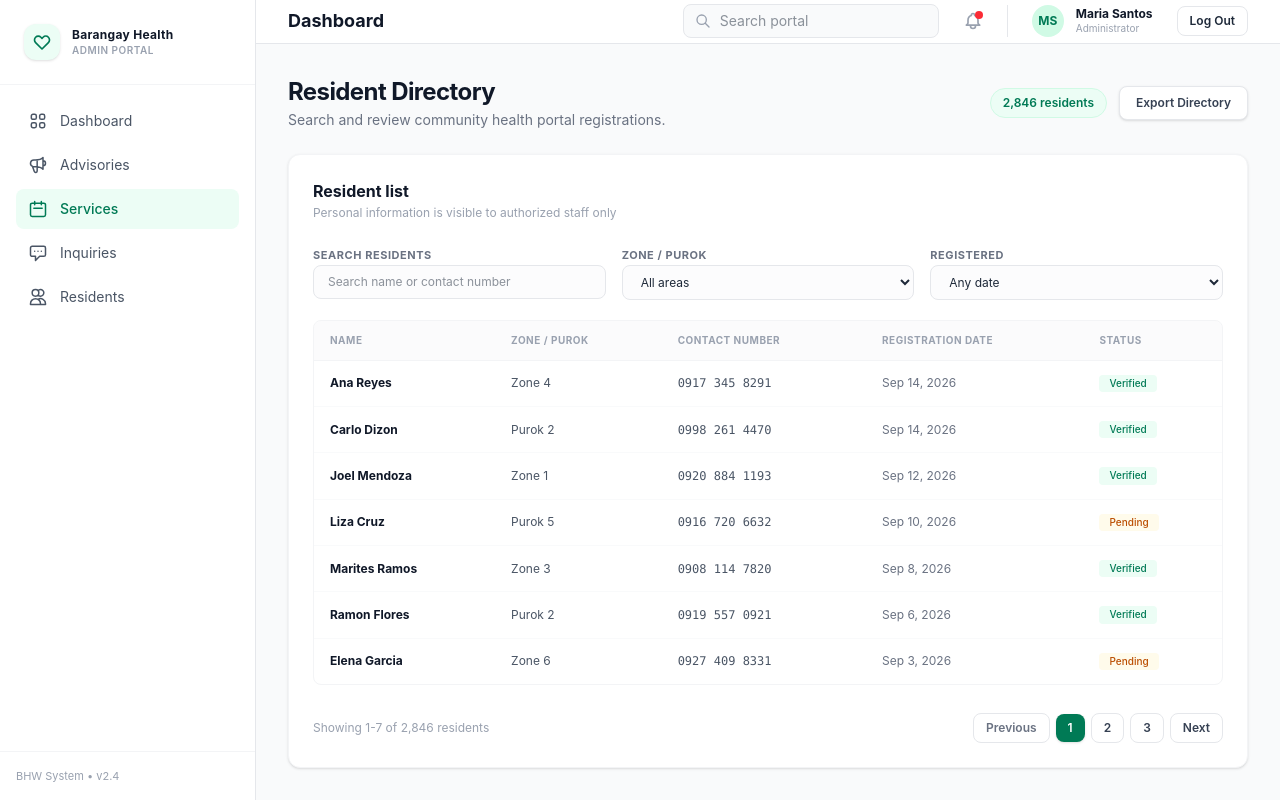
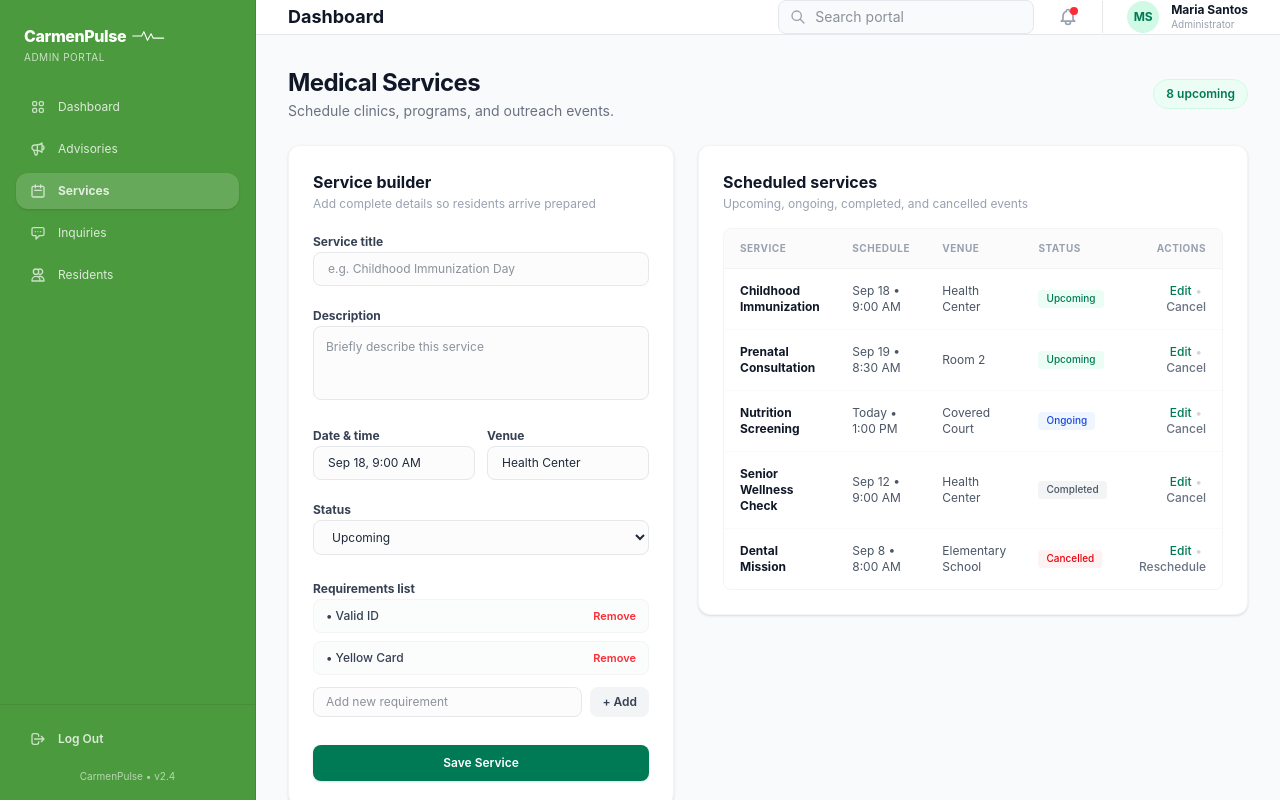
Before and after one commit to raParadillo/CarmenPulseWeb, a Vue app: page /services in a window 1280 px wide. Built offline with nearby package versions, Linux system fonts and the light colour scheme; the HTML template or start-up script is replaced by a standard one.

Commit message:
merged all branches and made the routes functional

```diff
--- a/src/App.vue
+++ b/src/App.vue
@@ -1,13 +1,8 @@
 <script setup lang="ts">
-//import Dashboard from './views/Dashboard.vue'
-//import AdvisoriesView from './views/AdvisoriesView.vue';
-//import ServicesView from './views/Services.vue';
-//import InquiriesView from './views/InquiriesView.vue';
-import ResidentsView from './views/ResidentsView.vue';
+// Clean and simple root component
 </script>
 
 <template>
-  <ResidentsView/>
+  <!-- This automatically displays the correct view based on the current URL path -->
+  <RouterView />
 </template>
-
-<style scoped></style>
--- a/src/main.ts
+++ b/src/main.ts
@@ -1,5 +1,9 @@
 import { createApp } from 'vue'
 import App from './App.vue'
+import router from './router'; // <-- Import your router folder
 import './style.css'
 
-createApp(App).mount('#app')
+const app = createApp(App)
+
+app.use(router) // <-- Tell Vue to use the router
+app.mount('#app')
--- a/src/views/Authentication/Components/Header.vue
+++ b/src/views/Authentication/Components/Header.vue
@@ -1,4 +1,6 @@
 <script setup lang="ts">
+
+
 </script>
 
 <template>
@@ -38,12 +40,6 @@
                     <p class="text-[10px] text-gray-400">Administrator</p>
                 </div>
             </div>
-
-            <!-- Log Out Button -->
-            <button
-                class="border border-gray-200 text-xs font-semibold px-3 py-1.5 rounded-lg hover:bg-gray-50 transition-colors">
-                Log Out
-            </button>
         </div>
     </header>
 </template>
--- a/src/views/Authentication/Components/Login.vue
+++ b/src/views/Authentication/Components/Login.vue
@@ -1,6 +1,8 @@
 <script setup lang="ts">
 import { computed, ref } from 'vue'
+import { useRouter } from 'vue-router'
 
+const router = useRouter()
 const email = ref('')
 const password = ref('')
 
@@ -8,47 +10,82 @@ const isFormValid = computed(() => email.value.trim() !== '' && password.value.t
 
 const handleSubmit = () => {
   if (!isFormValid.value) return
-  console.log('Sign in button clicked with email:', email.value, 'and password:', password.value)
+  router.push('/')
 }
 </script>
 
 <template>
-  <div class="w-full max-w-md rounded-2xl bg-white px-8 py-10 shadow-lg ring-1 ring-slate-900/5">
-    <h1 class="text-4xl font-semibold tracking-tight text-slate-900">Welcome back</h1>
-    <p class="mt-2 text-base text-slate-600">Sign in to continue to the admin portal.</p>
+  <div class="min-h-screen w-full bg-[#4C9A3E] grid grid-cols-1 lg:grid-cols-2 overflow-hidden">
+
+    <!-- Left Hero Banner Panel -->
+    <div class="bg-[#4C9A3E] p-12 lg:p-20 text-white flex flex-col justify-between relative overflow-hidden">
+      <!-- Background decorative blur effect -->
+      <div class="absolute -left-12 -bottom-12 w-96 h-96 bg-white/10 rounded-full blur-3xl pointer-events-none"></div>
+
+      <div class="flex items-center space-x-2">
+        <span class="text-white font-extrabold text-xl tracking-tight">CarmenPulse</span>
+        <svg class="w-12 h-6 text-white" fill="none" stroke="currentColor" viewBox="0 0 100 40">
+          <path stroke-linecap="round" stroke-linejoin="round" stroke-width="3" d="M2 20h25l6-12 10 24 10-18 6 12h29" />
+        </svg>
+      </div>
+
+      <div class="my-auto py-10">
+        <p class="text-xs uppercase tracking-widest font-semibold text-white/80 mb-3">Community Health, Connected</p>
+        <h1 class="text-4xl lg:text-5xl font-extrabold tracking-tight leading-tight mb-4">
+          Manage care with clarity and confidence.
+        </h1>
+        <p class="text-base text-white/90 leading-relaxed max-w-md">
+          A secure workspace for Barangay Health Workers and administrators.
+        </p>
+      </div>
+
+      <div>
+        <p class="text-xs text-white/70">Authorized personnel only • Records are protected</p>
+      </div>
+    </div>
+
+    <!-- Right Form Panel (Full Height & Width) -->
+    <div class="bg-white p-10 lg:p-20 flex flex-col justify-center h-full shadow-2xl">
+      <div class="max-w-md w-full mx-auto">
+        <h2 class="text-3xl font-bold tracking-tight text-slate-900">Welcome back</h2>
+        <p class="mt-2 text-sm text-slate-500">Sign in to continue to the admin portal.</p>
 
         <form class="mt-8 space-y-5" @submit.prevent="handleSubmit">
           <div>
-        <label for="email" class="mb-2 block text-sm font-medium text-slate-800">Email address</label>
+            <label for="email" class="mb-2 block text-xs font-semibold uppercase tracking-wider text-slate-700">Email
+              address</label>
             <input id="email" v-model="email" type="email" required placeholder="admin@barangay.gov.ph"
-          class="w-full rounded-md border border-slate-300 bg-white px-3 py-3 text-base text-slate-900 shadow-sm outline-none transition focus:border-slate-400 focus:ring-2 focus:ring-slate-200" />
+              class="w-full rounded-xl border border-slate-200 bg-slate-50/50 px-4 py-3.5 text-sm text-slate-900 outline-none transition focus:border-[#4C9A3E] focus:bg-white focus:ring-2 focus:ring-[#4C9A3E]/20" />
           </div>
 
           <div>
-        <label for="password" class="mb-2 block text-sm font-medium text-slate-800">Password</label>
-        <input id="password" v-model="password" type="password" required placeholder="Enter password"
-          class="w-full rounded-md border border-slate-300 bg-white px-3 py-3 text-base text-slate-900 shadow-sm outline-none transition focus:border-slate-400 focus:ring-2 focus:ring-slate-200" />
+            <label for="password"
+              class="mb-2 block text-xs font-semibold uppercase tracking-wider text-slate-700">Password</label>
+            <input id="password" v-model="password" type="password" required placeholder="••••••••••••"
+              class="w-full rounded-xl border border-slate-200 bg-slate-50/50 px-4 py-3.5 text-sm text-slate-900 outline-none transition focus:border-[#4C9A3E] focus:bg-white focus:ring-2 focus:ring-[#4C9A3E]/20" />
+          </div>
+
+          <div
+            class="flex items-center text-xs text-slate-500 bg-emerald-50/50 p-3.5 rounded-xl border border-emerald-100/60">
+            <span
+              class="mr-2 inline-flex h-4 w-4 shrink-0 items-center justify-center rounded-full bg-emerald-100 text-[10px] font-bold text-[#4C9A3E]">
+              i
+            </span>
+            <p>Invalid credentials will be reported. MFA appears when enabled.</p>
           </div>
 
           <button type="submit" :disabled="!isFormValid"
-        class="mt-6 flex w-full items-center justify-center rounded-md bg-[#0f5d4f] px-3 py-3 text-base font-medium text-white shadow-sm transition hover:bg-[#0e4c40] focus:outline-none focus:ring-2 focus:ring-[#0f5d4f] focus:ring-offset-2 disabled:cursor-not-allowed disabled:bg-slate-300 disabled:text-slate-500">
-        Sign in
+            class="w-full flex items-center justify-center rounded-xl bg-[#4C9A3E] px-4 py-4 text-sm font-semibold text-white shadow-md shadow-[#4C9A3E]/20 transition hover:bg-[#438737] focus:outline-none focus:ring-2 focus:ring-[#4C9A3E] focus:ring-offset-2 disabled:cursor-not-allowed disabled:bg-slate-200 disabled:text-slate-400 disabled:shadow-none cursor-pointer">
+            Sign In
           </button>
         </form>
 
-    <div class="mt-4 flex items-start gap-2 text-sm text-slate-500">
-      <span
-        class="mt-0.5 inline-flex h-4 w-4 items-center justify-center rounded-full border border-slate-400 text-[10px] font-semibold text-slate-700">
-        i
-      </span>
-      <p>
-        Invalid credentials will be reported here. MFA code verification appears when enabled.
+        <p class="mt-8 text-center text-xs text-slate-400">
+          Need access? Contact your system administrator.
         </p>
       </div>
+    </div>
 
-    <p class="mt-7 text-center text-sm text-slate-400">
-      Need access? Contact your system administrator.
-    </p>
   </div>
 </template>
 
--- a/src/views/Authentication/Components/Sidebar.vue
+++ b/src/views/Authentication/Components/Sidebar.vue
@@ -1,55 +1,90 @@
-<script setup>
-import { ref } from 'vue';
+<script setup lang="ts">
+import { ref } from 'vue'
+import { useRouter } from 'vue-router'
 
-// Tracks the active/selected navigation item
-const activeItem = ref('Services')
+interface NavItem {
+    name: string
+    path: string
+    icon: string
+}
 
-const navItems = [
-    { name: 'Dashboard', icon: 'M4 6a2 2 0 012-2h2a2 2 0 012 2v2a2 2 0 01-2 2H6a2 2 0 01-2-2V6zM14 6a2 2 0 012-2h2a2 2 0 012 2v2a2 2 0 01-2 2h-2a2 2 0 01-2-2V6zM4 16a2 2 0 012-2h2a2 2 0 012 2v2a2 2 0 01-2 2H6a2 2 0 01-2-2v-2zM14 16a2 2 0 012-2h2a2 2 0 012 2v2a2 2 0 01-2 2h-2a2 2 0 01-2-2v-2z' },
-    { name: 'Advisories', icon: 'M11 5.882V19.24a1.76 1.76 0 01-3.417.592l-2.147-6.15M18 13a3 3 0 100-6M5.436 13.683A4.001 4.001 0 017 6h1.832c4.1 0 7.625-1.234 9.168-3v14c-1.543-1.766-5.067-3-9.168-3H7a3.988 3.988 0 01-1.564-.317z' },
-    { name: 'Services', icon: 'M8 7V3m8 4V3m-9 8h10M5 21h14a2 2 0 002-2V7a2 2 0 00-2-2H5a2 2 0 00-2 2v12a2 2 0 002 2z' },
-    { name: 'Inquiries', icon: 'M8 10h.01M12 10h.01M16 10h.01M9 16H5a2 2 0 01-2-2V6a2 2 0 012-2h14a2 2 0 012 2v8a2 2 0 01-2 2h-5l-5 5v-5z' },
-    { name: 'Residents', icon: 'M12 4.354a4 4 0 110 5.292M15 21H3v-1a6 6 0 0112 0v1zm0 0h6v-1a6 6 0 00-9-5.197M13 7a4 4 0 11-8 0 4 4 0 018 0z' }
-]
+const router = useRouter()
+
+const navItems = ref<NavItem[]>([
+    {
+        name: 'Dashboard',
+        path: '/',
+        icon: 'M4 6a2 2 0 012-2h2a2 2 0 012 2v2a2 2 0 01-2 2H6a2 2 0 01-2-2V6zM14 6a2 2 0 012-2h2a2 2 0 012 2v2a2 2 0 01-2 2h-2a2 2 0 01-2-2V6zM4 16a2 2 0 012-2h2a2 2 0 012 2v2a2 2 0 01-2 2H6a2 2 0 01-2-2v-2zM14 16a2 2 0 012-2h2a2 2 0 012 2v2a2 2 0 01-2 2h-2a2 2 0 01-2-2v-2z'
+    },
+    {
+        name: 'Advisories',
+        path: '/advisories',
+        icon: 'M11 5.882V19.24a1.76 1.76 0 01-3.417.592l-2.147-6.15M18 13a3 3 0 100-6M5.436 13.683A4.001 4.001 0 017 6h1.832c4.1 0 7.625-1.234 9.168-3v14c-1.543-1.766-5.067-3-9.168-3H7a3.988 3.988 0 01-1.564-.317z'
+    },
+    {
+        name: 'Services',
+        path: '/services',
+        icon: 'M8 7V3m8 4V3m-9 8h10M5 21h14a2 2 0 002-2V7a2 2 0 00-2-2H5a2 2 0 00-2 2v12a2 2 0 002 2z'
+    },
+    {
+        name: 'Inquiries',
+        path: '/inquiries',
+        icon: 'M8 10h.01M12 10h.01M16 10h.01M9 16H5a2 2 0 01-2-2V6a2 2 0 012-2h14a2 2 0 012 2v8a2 2 0 01-2 2h-5l-5 5v-5z'
+    },
+    {
+        name: 'Residents',
+        path: '/residents',
+        icon: 'M12 4.354a4 4 0 110 5.292M15 21H3v-1a6 6 0 0112 0v1zm0 0h6v-1a6 6 0 00-9-5.197M13 7a4 4 0 11-8 0 4 4 0 018 0z'
+    }
+])
+
+const handleLogout = () => {
+    router.push('/login')
+}
+
 </script>
 
 <template>
-    <aside class="w-64 bg-white border-r border-gray-200 flex flex-col justify-between h-screen">
-        <div>
-            <!-- Top Brand / Logo Section -->
-            <div class="p-6 flex items-center space-x-3 border-b border-gray-100">
-                <div
-                    class="w-9 h-9 rounded-xl bg-emerald-50 flex items-center justify-center text-emerald-700 font-bold shadow-sm">
-                    <svg class="w-5 h-5" fill="none" stroke="currentColor" viewBox="0 0 24 24">
-                        <path stroke-linecap="round" stroke-linejoin="round" stroke-width="2"
-                            d="M4.318 6.318a4.5 4.5 0 000 6.364L12 20.364l7.682-7.682a4.5 4.5 0 00-6.364-6.364L12 7.636l-1.318-1.318a4.5 4.5 0 00-6.364 0z" />
+    <aside
+        class="w-64 bg-[#4C9A3E] border-r border-[#438737] flex flex-col justify-between shrink-0 h-screen text-white">
+        <!-- Top Brand Logo -->
+        <div class="p-6">
+            <div class="flex items-center space-x-1.5">
+                <span class="text-white font-extrabold text-base tracking-tight">CarmenPulse</span>
+                <svg class="w-9 h-4 text-white" fill="none" stroke="currentColor" viewBox="0 0 100 40">
+                    <path stroke-linecap="round" stroke-linejoin="round" stroke-width="3"
+                        d="M2 20h25l6-12 10 24 10-18 6 12h29" />
                 </svg>
             </div>
-                <div>
-                    <h2 class="text-xs font-bold text-gray-900 tracking-wide">Barangay Health</h2>
-                    <p class="text-[10px] text-gray-400 font-semibold uppercase tracking-wider">ADMIN PORTAL</p>
-                </div>
+            <p class="text-[10px] text-white/70 mt-0.5 tracking-wider uppercase">ADMIN PORTAL</p>
         </div>
 
         <!-- Navigation Links -->
-            <nav class="p-4 space-y-1">
-                <a v-for="item in navItems" :key="item.name" href="#" @click.prevent="activeItem = item.name" :class="[
-                    activeItem === item.name
-                        ? 'bg-emerald-50 text-emerald-700 font-medium'
-                        : 'text-gray-600 hover:bg-gray-50 hover:text-gray-900',
-                    'flex items-center space-x-3 px-3 py-2.5 rounded-lg text-sm transition-colors'
-                ]">
-                    <svg class="w-5 h-5" fill="none" stroke="currentColor" viewBox="0 0 24 24">
-                        <path stroke-linecap="round" stroke-linejoin="round" stroke-width="1.8" :d="item.icon" />
+        <nav class="px-4 space-y-1.5 flex-1">
+            <router-link v-for="item in navItems" :key="item.path" :to="item.path"
+                active-class="bg-white/15 text-white font-bold shadow-sm"
+                class="flex items-center space-x-3 px-3.5 py-2.5 rounded-xl text-xs text-white/80 hover:bg-white/10 hover:text-white transition-all group">
+                <svg class="w-4 h-4 text-white/70 group-hover:text-white" fill="none" stroke="currentColor"
+                    viewBox="0 0 24 24">
+                    <path stroke-linecap="round" stroke-linejoin="round" stroke-width="2" :d="item.icon" />
                 </svg>
                 <span>{{ item.name }}</span>
-                </a>
+            </router-link>
         </nav>
-        </div>
 
-        <!-- Footer Version Info -->
-        <div class="p-4 border-t border-gray-100 text-[11px] text-gray-400">
-            BHW System • v2.4
+        <!-- Bottom Section: Log Out Button & Footer Version -->
+        <div class="p-4 border-t border-[#438737]/60 space-y-3">
+            <button @click="handleLogout"
+                class="w-full flex items-center space-x-3 px-3.5 py-2.5 rounded-xl text-xs font-semibold text-white/80 hover:bg-red-500/20 hover:text-white transition-all group cursor-pointer">
+                <svg class="w-4 h-4 text-white/70 group-hover:text-red-300 transition-colors" fill="none"
+                    stroke="currentColor" viewBox="0 0 24 24">
+                    <path stroke-linecap="round" stroke-linejoin="round" stroke-width="2"
+                        d="M17 16l4-4m0 0l-4-4m4 4H7m6 4v1a3 3 0 01-3 3H6a3 3 0 01-3-3V7a3 3 0 013-3h4a3 3 0 013 3v1" />
+                </svg>
+                <span>Log Out</span>
+            </button>
+
+            <p class="text-[10px] text-white/60 text-center">CarmenPulse • v2.4</p>
         </div>
     </aside>
 </template>
```
Also changed, not shown: src/router/index.ts (added, +23 -0 lines). Lines whose indentation alone changed are shown as unchanged.
